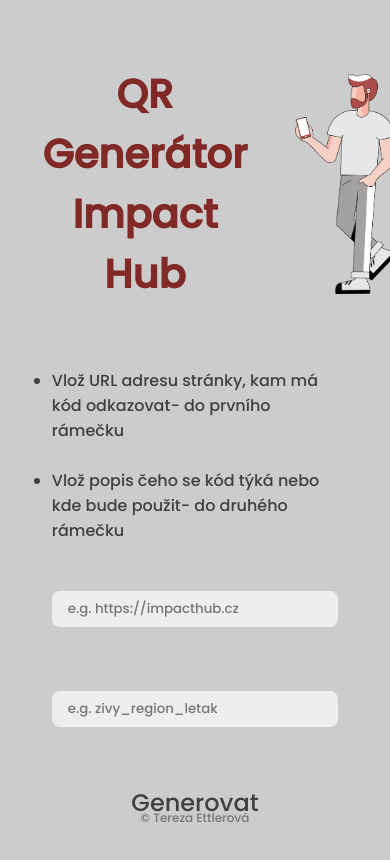
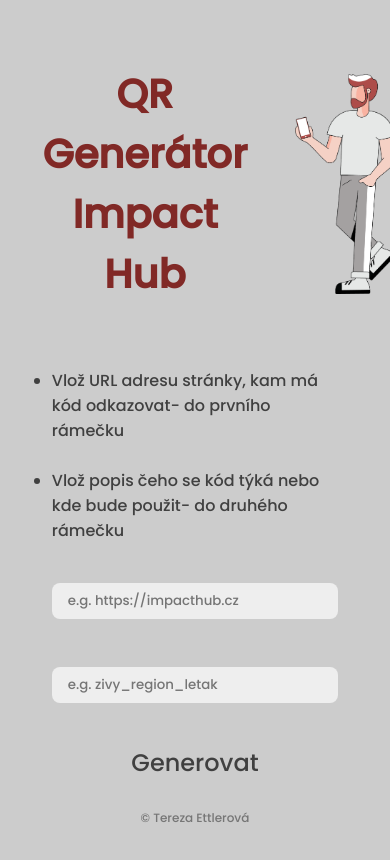
Before and after one commit to EttTer/QR-ImpactHub, a React (Vite) app: page / in a window 390 px wide. Shown: the top 860 px of the page. Built offline with nearby package versions, Linux system fonts and the light colour scheme.

Commit message:
Better padding

```diff
--- a/src/index.css
+++ b/src/index.css
@@ -32,7 +32,7 @@
 @media screen and (max-width: 900px) {
   input {
     width: 80%;
-    margin: 2rem auto;
+    margin: 1.5rem auto;
   }
 }
 
@@ -52,7 +52,7 @@
 
 @media screen and (max-width: 900px) {
   button {
-    margin: 2rem auto;
+    margin: 1.5rem auto;
   }
 }
 
@@ -61,7 +61,7 @@
   ;
   width: 100%;
   max-width: 350px;
-  margin: 3rem auto 1rem auto;
+  margin: 3rem auto 2rem auto;
 
 
 }
@@ -92,7 +92,7 @@
 }
 
 .download {padding-bottom: 2rem;
-  padding-top: 1rem;
+  padding-top: 1.5rem;
 
 }
 
```
